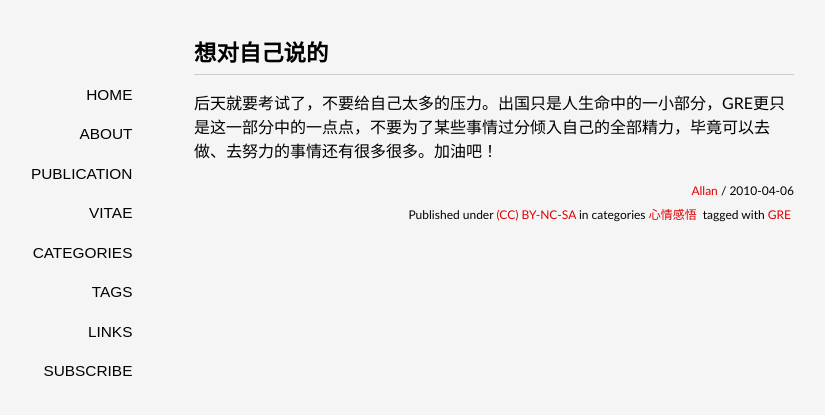
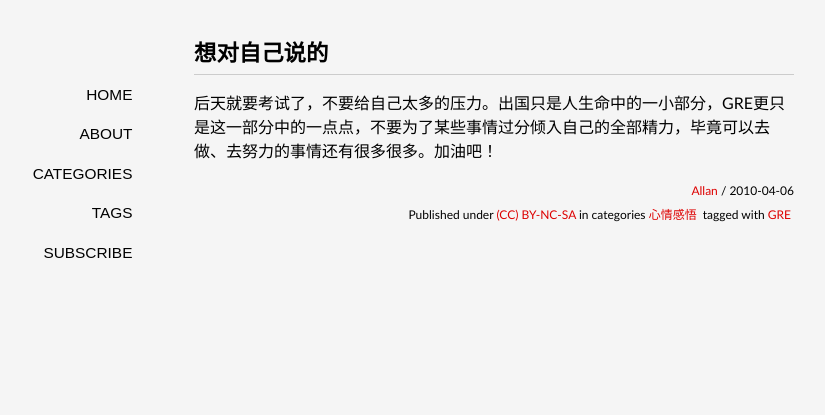
Before and after one commit to YupingLu/YupingLu.github.io, a Jekyll site: the page built from _posts/2010-04-06-想对自己说的.markdown, in a window 1280 px wide. Shown: the top 415 px of the page, without its empty margins (146-971 px from the left). Built offline with Jekyll 4.4.1, drawn with Linux system fonts in a browser that asks for light colours; some web fonts are replaced; Markdown is read by kramdown in place of the engine named in the settings; comment, search, counter and statistics services are not loaded.

Commit message:
change domain name

```diff
--- a/_includes/comments.md
+++ b/_includes/comments.md
@@ -3,7 +3,7 @@
 <script type="text/javascript">
     /* * * CONFIGURATION VARIABLES: EDIT BEFORE PASTING INTO YOUR WEBPAGE * * */
     var disqus_shortname = 'allanl'; // required: replace example with your forum shortname
-    var disqus_url = 'http://yupinglu.github.io{{ page.url | remove:'index.html' }}';
+    var disqus_url = 'http://allanl.com{{ page.url | remove:'index.html' }}';
     /* * * DON'T EDIT BELOW THIS LINE * * */
     (function() {
         var dsq = document.createElement('script'); dsq.type = 'text/javascript'; dsq.async = true;
--- a/_layouts/default.html
+++ b/_layouts/default.html
@@ -19,11 +19,8 @@
         <nav>
         <span><a title="home page" class="" href="{{ site.url }}/">home</a></span>
         <span><a title="about" class="" href="{{ site.url }}/about/">about</a></span>
-        <span><a title="publication" class="" href="{{ site.url }}/publication/">publication</a></span>
-        <span><a title="vitae" class="" href="{{ site.url }}/vitae/">vitae</a></span>
         <span><a title="categories" class="" href="{{ site.url }}/categories/">categories</a></span>
         <span><a title="tags" class="" href="{{ site.url }}/tags/">tags</a></span>
-        <span><a title="links" class="" href="{{ site.url }}/links/">links</a></span>
         <span><a title="subscribe by RSS" class="" href="{{ site.url }}/feed/">subscribe</a></span>
         </nav>
         <article class="content">
--- a/_layouts/post.html
+++ b/_layouts/post.html
@@ -7,7 +7,7 @@ layout: default
 </section>
 <section class="meta">
 <span class="author">
-  <a href="http://yupinglu.github.io">{{ site.author }}</a>
+  <a href="http://allanl.com">{{ site.author }}</a>
 </span>
 <span class="time">
   /
```
Also changed, not shown: other parts of _layouts/default.html (+1 -1 lines).
